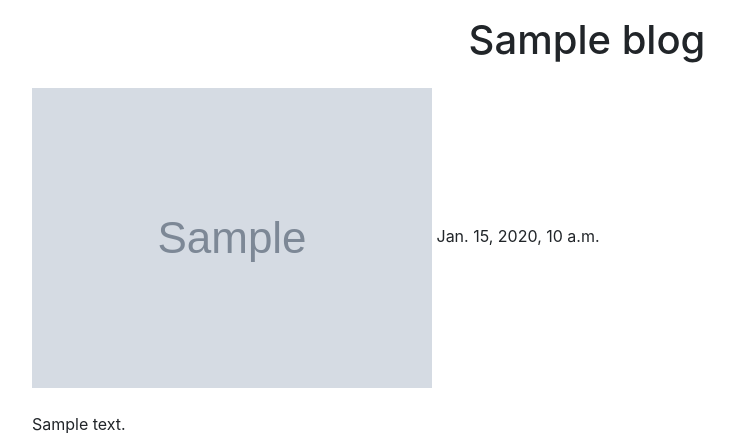
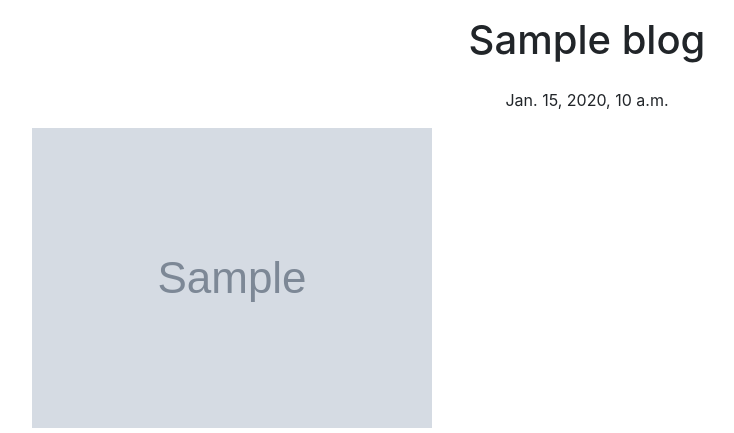
Before and after one commit to imcodingideas/portfolio-project, a Django app: template blog/templates/blog/detail.html in a window 1280 px wide. Shown: the part 56-489 px from the top of the page, without its empty margins (53-787 px from the left). Run offline with Django 3.2, Linux system fonts and the light colour scheme; the template is opened without the code that fills it: most values are stand-ins (such as "Sample title", 1, 10 or a date in 2020); grey boxes marked "Sample" are stand-in pictures; data that the repository does not hold is empty; some libraries are stand-ins or nearby versions.

Commit message:
blog detail

```diff
--- a/blog/templates/blog/detail.html
+++ b/blog/templates/blog/detail.html
@@ -38,11 +38,11 @@
     <main role="main">
       <div class="container">
         <h1 class="text-center pt-3 pb-3">{{ blog.title }}</h1>
+        <p class="text-center">{{ blog.pub_date }}</p>
         <img class="img-fluid" src="{{ blog.image.url }}">
-        {{ blog.pub_date_pretty }}
         <br>
         <br>
-        <p>{{ blog.summary }}</p>
+        <p>{{ blog.body }}</p>
       </div>
     </main>
 
```
